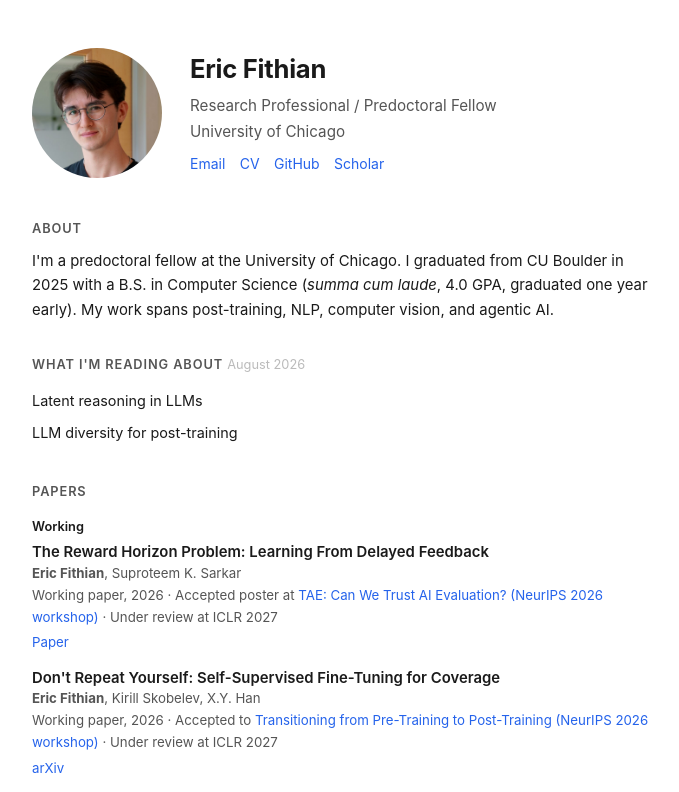
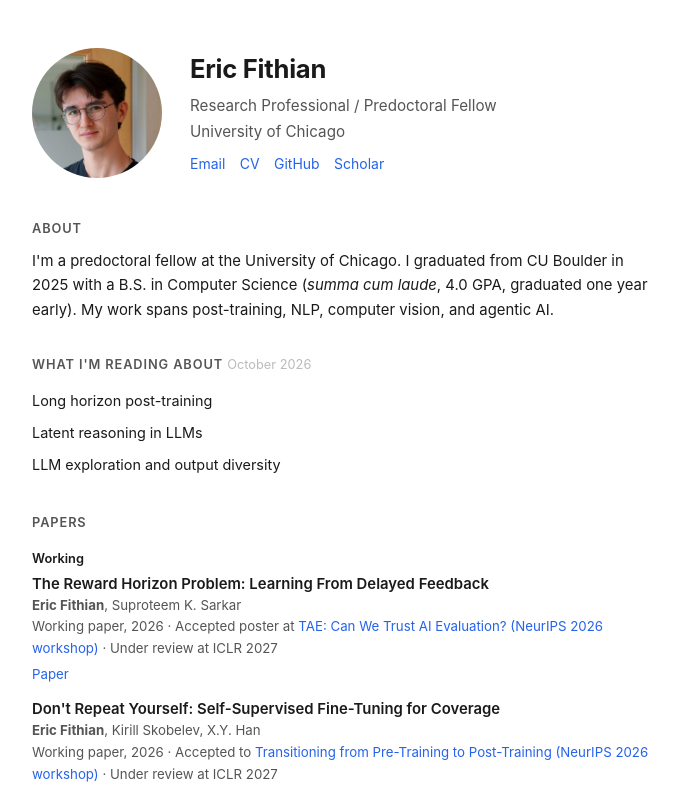
Before and after one commit to Eric-Fithian/personal-website, a React (Vite) app: page / in a window 1280 px wide. Shown: the top 792 px of the page, without its empty margins (292-971 px from the left). Built offline with nearby package versions, Linux system fonts and the light colour scheme.

Commit message:
Update reading list for October 2026.

```diff
--- a/src/App.jsx
+++ b/src/App.jsx
@@ -424,11 +424,12 @@ function App() {
 
         <section>
           <h2>
-            What I&apos;m reading about <span className="inline-muted">August 2026</span>
+            What I&apos;m reading about <span className="inline-muted">October 2026</span>
           </h2>
           <ul className="plain-list">
+            <li>Long horizon post-training</li>
             <li>Latent reasoning in LLMs</li>
-            <li>LLM diversity for post-training</li>
+            <li>LLM exploration and output diversity</li>
           </ul>
         </section>
 
```
